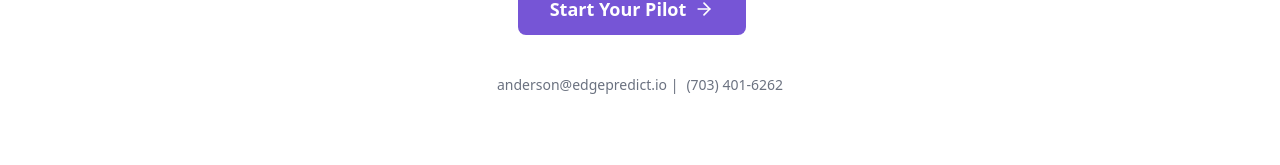
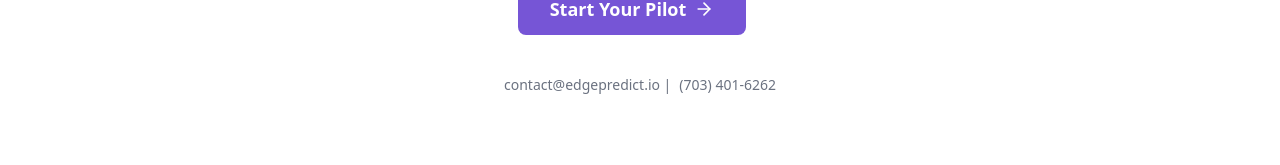
Before and after one commit to amoffitt123/edgepredict-site, a Next.js app: page / in a window 1280 px wide. Shown: the part 5352-5517 px from the top of the page. Built offline with nearby package versions, Linux system fonts and the light colour scheme.

Commit message:
changed contact email

```diff
--- a/src/app/page.tsx
+++ b/src/app/page.tsx
@@ -541,7 +541,7 @@ export default function Home() {
       Start Your Pilot <ArrowRight className="ml-2 h-5 w-5" />
 </a>
           <div className="mt-6 text-sm text-gray-500">
-            <a href="mailto:anderson@edgepredict.io" className="hover:text-[#7655d6]">anderson@edgepredict.io</a> |
+            <a href="mailto:contact@edgepredict.io" className="hover:text-[#7655d6]">contact@edgepredict.io</a> |
             <a href="tel:7034016262" className="hover:text-[#7655d6] ml-2">(703) 401-6262</a>
           </div>
         </div>
```
